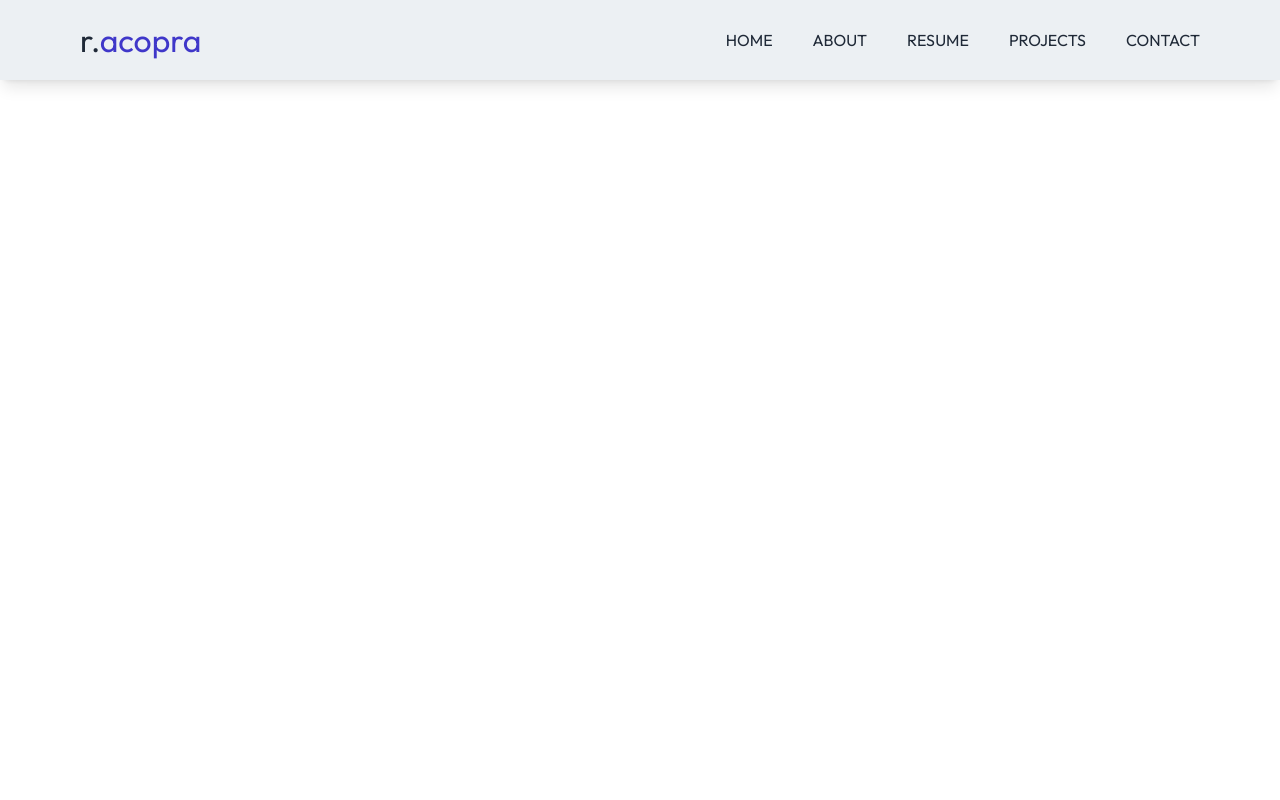
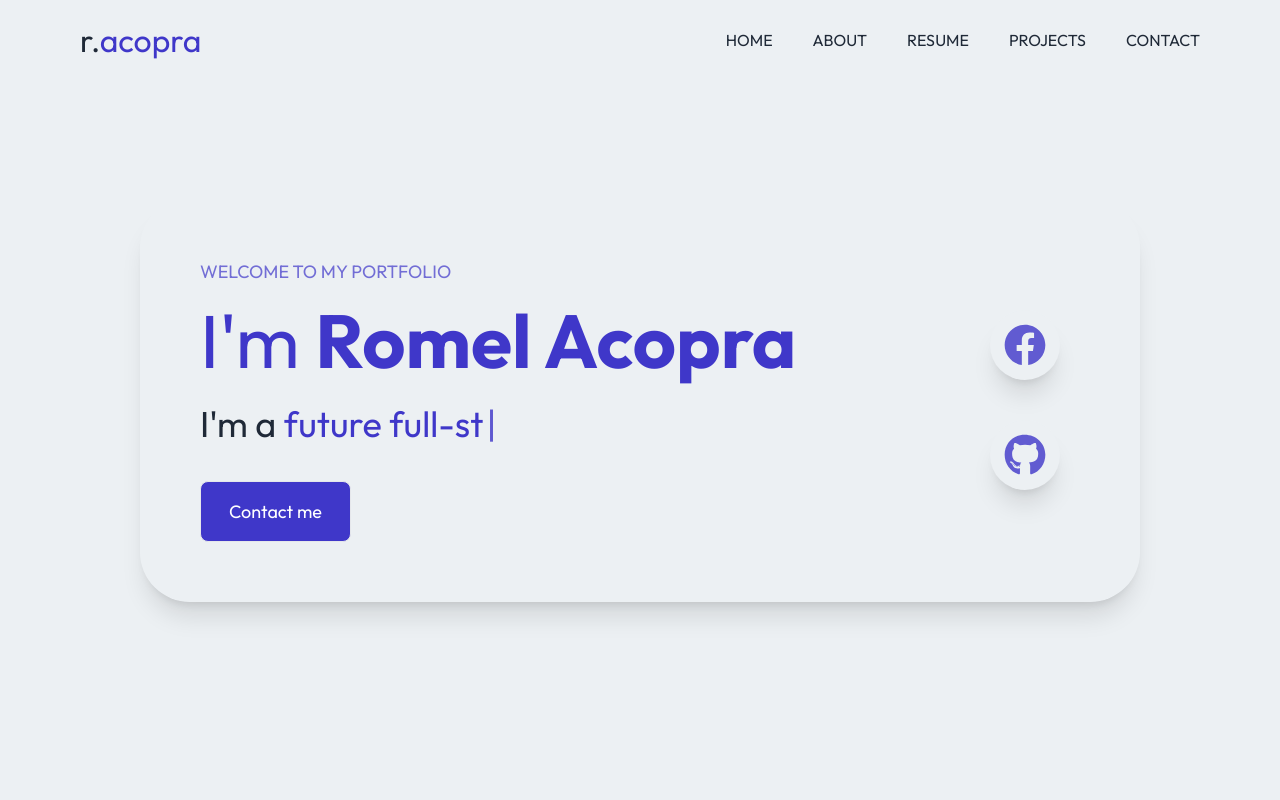
Before and after one commit to the-name-romel/my-portfolio, a React (Vite) app: page / in a window 1280 px wide. Shown: the top 800 px of the page. Built offline with nearby package versions, Linux system fonts and the light colour scheme.

Commit message:
add navbar shadow on scroll, finalize hero secion on desktop view

```diff
--- a/package.json
+++ b/package.json
@@ -10,7 +10,9 @@
   },
   "dependencies": {
     "react": "^18.2.0",
-    "react-dom": "^18.2.0"
+    "react-dom": "^18.2.0",
+    "react-icons": "^4.6.0",
+    "react-simple-typewriter": "^4.0.5"
   },
   "devDependencies": {
     "@types/react": "^18.0.17",
--- a/src/App.jsx
+++ b/src/App.jsx
@@ -1,9 +1,13 @@
 import Navbar from "./components/Navbar";
+import About from "./pages/About";
+import { Hero } from "./pages/Hero";
 
 function App() {
   return (
     <div>
       <Navbar />
+      <Hero />
+      <About />
     </div>
   );
 }
--- a/src/components/Navbar.jsx
+++ b/src/components/Navbar.jsx
@@ -1,8 +1,25 @@
 import React from "react";
+import { useState } from "react";
 
 const Navbar = () => {
+  const [shadow, setShadow] = useState(false);
+  const addShadow = () => {
+    if (window.scrollY >= 80) {
+      setShadow(true);
+    } else {
+      setShadow(false);
+    }
+  };
+  window.addEventListener("scroll", addShadow);
+
   return (
-    <div className="fixed bg-bgColor w-full h-20 shadow-lg">
+    <div
+      className={
+        shadow
+          ? "fixed bg-bgColor w-full h-20 shadow-lg z-50"
+          : "fixed bg-bgColor w-full h-20 z-50"
+      }
+    >
       <div className="flex max-w-[1200px] w-full h-full mx-auto px-10 justify-between items-center bg-bgColor">
         <h1 className="text-[32px]">
           r.<span className="text-primary">acopra</span>
--- /dev/null
+++ b/src/pages/About.jsx
@@ -0,0 +1,11 @@
+import React from "react";
+
+const About = () => {
+  return (
+    <div className="w-full h-screen flex justify-center items-center">
+      About
+    </div>
+  );
+};
+
+export default About;
--- /dev/null
+++ b/src/pages/Hero.jsx
@@ -0,0 +1,60 @@
+import { Typewriter } from "react-simple-typewriter";
+import { FaFacebook, FaGithub } from "react-icons/fa";
+
+export const Hero = () => {
+  return (
+    <div className="w-full h-screen bg-bgColor">
+      <div className="mx-auto w-full h-full flex justify-between items-center">
+        <div className="max-w-[1000px] w-full mx-auto border-red-100 rounded-[50px] shadow-xl flex justify-between items-center p-[60px]">
+          <div>
+            <p className="uppercase text-[18px] text-primary opacity-70">
+              welcome to my portfolio
+            </p>
+            <h1 className="text-[75px] text-primary">
+              I'm <span className="font-bold">Romel Acopra</span>
+            </h1>
+            <h2 className="text-[36px]">
+              I'm a{" "}
+              <span className="text-primary">
+                <Typewriter
+                  words={[
+                    "web developer.",
+                    "student.",
+                    "future full-stack developer.",
+                  ]}
+                  loop={false}
+                  cursor
+                  cursorStyle="|"
+                  typeSpeed={70}
+                  deleteSpeed={50}
+                  delaySpeed={1000}
+                />
+              </span>
+            </h2>
+            <button className="border bg-primary rounded-[8px] text-white text-[18px] px-[28px] py-[16px] mt-[30px]">
+              Contact me
+            </button>
+          </div>
+
+          <div className="flex flex-col p-5 space-y-[40px] justify-center items-center">
+            <a
+              href="https://facebook.com"
+              className="bg-bgColor rounded-full shadow-xl flex justify-center items-center w-[70px] h-[70px] cursor-pointer hover:scale-105 ease-in-out duration-300 group"
+            >
+              <FaFacebook
+                size={42}
+                className="text-primary opacity-80 group-hover:opacity-100"
+              />
+            </a>
+            <a className="bg-bgColor rounded-full shadow-xl flex justify-center items-center w-[70px] h-[70px] cursor-pointer hover:scale-105 ease-in-out duration-300 group">
+              <FaGithub
+                size={42}
+                className="text-primary opacity-80 group-hover:opacity-100"
+              />
+            </a>
+          </div>
+        </div>
+      </div>
+    </div>
+  );
+};
```
Also changed, not shown: 1 other file (tests, documents, lock files or other folders).
